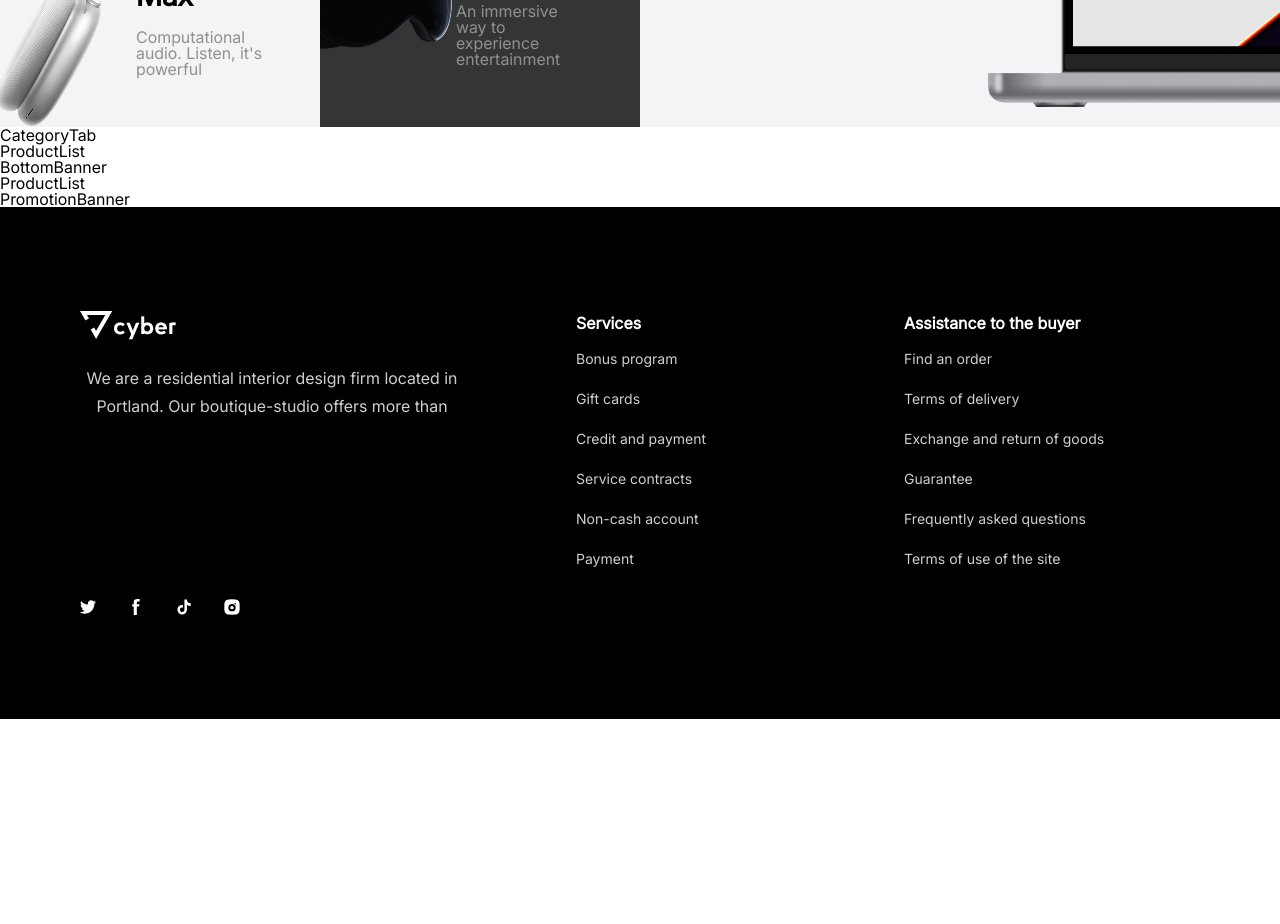
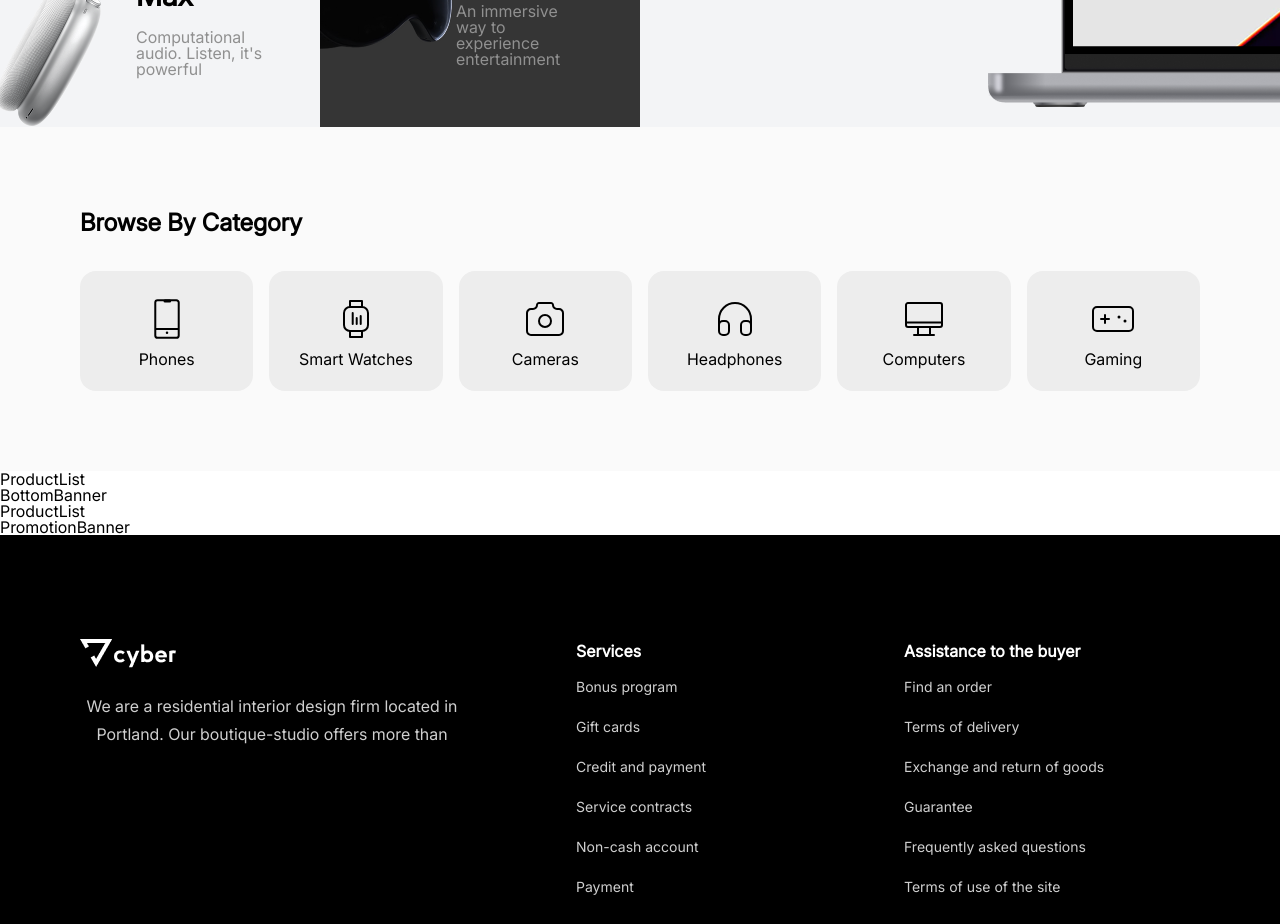
Before and after one commit to jngmnj/shop-vite-ts, a React (Vite) app: page / in a window 1280 px wide. Shown: the part 1140-2064 px from the top of the page. Before the commit the page ends 1859 px from the top, so only its background shows below. Built offline with nearby package versions, Linux system fonts and the light colour scheme.

Commit message:
✨ Feat: 메인페이지 카테고리 탭메뉴 UI작업
- UI작업완료
- 링크 추가 필요

```diff
--- a/src/components/main/CategoryTab.tsx
+++ b/src/components/main/CategoryTab.tsx
@@ -1,5 +1,76 @@
+import { Link } from 'react-router-dom';
+
+import CameraIcon from '@/assets/icons/48px/Cameras.svg';
+import ComputerIcon from '@/assets/icons/48px/Computers.svg';
+import GamingIcon from '@/assets/icons/48px/Gaming.svg';
+import HeadphoneIcon from '@/assets/icons/48px/Headphones.svg';
+import phoneIcon from '@/assets/icons/48px/Phones.svg';
+import WatchIcon from '@/assets/icons/48px/Smart Watches.svg';
+
 const CategoryTab = () => {
-  return <div>CategoryTab</div>;
+  return (
+    <div className="bg-[#FAFAFA] py-16 lg:py-20">
+      <div className="inner px-4 lg:px-0">
+        <h2 className="mb-8 text-2xl font-bold">Browse By Category</h2>
+        <div className="flex flex-wrap gap-4 lg:flex-nowrap">
+          <Link
+            to=""
+            className="flex flex-[1_1_calc((100%-16px)/2)] flex-col items-center justify-center rounded-2xl bg-[#ededed] p-6 transition hover:bg-[#e3e2e2]"
+          >
+            <div className="mb-2">
+              <img src={phoneIcon} alt="Phones" />
+            </div>
+            <p className="">Phones</p>
+          </Link>
+          <Link
+            to=""
+            className="flex flex-[1_1_calc((100%-16px)/2)] flex-col items-center justify-center rounded-2xl bg-[#ededed] p-6 transition hover:bg-[#e3e2e2]"
+          >
+            <div className="mb-2">
+              <img src={WatchIcon} alt="Smart Watches" />
+            </div>
+            <p className="">Smart Watches</p>
+          </Link>
+          <Link
+            to=""
+            className="flex flex-[1_1_calc((100%-16px)/2)] flex-col items-center justify-center rounded-2xl bg-[#ededed] p-6 transition hover:bg-[#e3e2e2]"
+          >
+            <div className="mb-2">
+              <img src={CameraIcon} alt="Cameras" />
+            </div>
+            <p className="">Cameras</p>
+          </Link>
+          <Link
+            to=""
+            className="flex flex-[1_1_calc((100%-16px)/2)] flex-col items-center justify-center rounded-2xl bg-[#ededed] p-6 transition hover:bg-[#e3e2e2]"
+          >
+            <div className="mb-2">
+              <img src={HeadphoneIcon} alt="Headphones" />
+            </div>
+            <p className="">Headphones</p>
+          </Link>
+          <Link
+            to=""
+            className="flex flex-[1_1_calc((100%-16px)/2)] flex-col items-center justify-center rounded-2xl bg-[#ededed] p-6 transition hover:bg-[#e3e2e2]"
+          >
+            <div className="mb-2">
+              <img src={ComputerIcon} alt="Computers" />
+            </div>
+            <p className="">Computers</p>
+          </Link>
+          <Link
+            to=""
+            className="flex flex-[1_1_calc((100%-16px)/2)] flex-col items-center justify-center rounded-2xl bg-[#ededed] p-6 transition hover:bg-[#e3e2e2]"
+          >
+            <div className="mb-2">
+              <img src={GamingIcon} alt="Gaming" />
+            </div>
+            <p className="">Gaming</p>
+          </Link>
+        </div>
+      </div>
+    </div>
+  );
 };
 
 export default CategoryTab;
```
